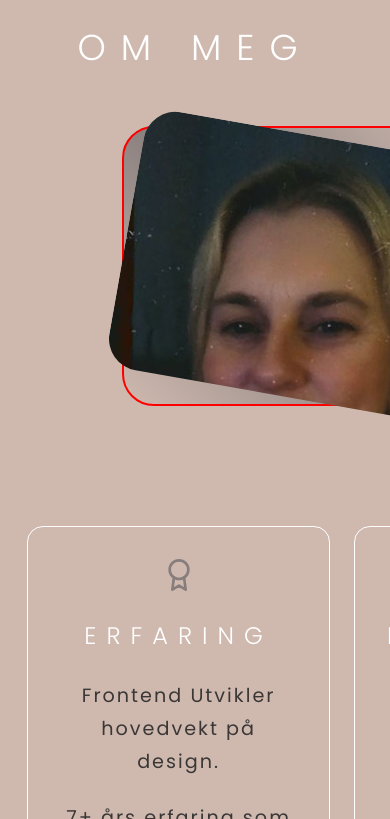
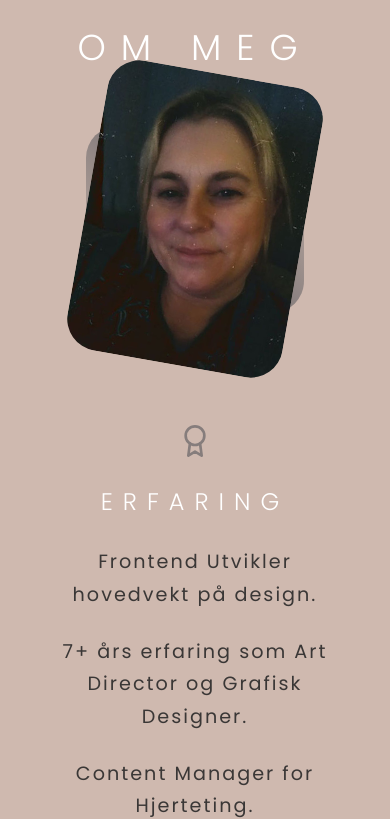
Before and after one commit to Viviann1/praksis-portfolio, a React (Create React App) app: page / in a window 390 px wide. Shown: the part 985-1804 px from the top of the page. Built offline with nearby package versions, Linux system fonts and the light colour scheme.

Commit message:
adjusting about section

```diff
--- a/src/components/about/About.jsx
+++ b/src/components/about/About.jsx
@@ -20,7 +20,7 @@ const About = () => {
 
           <div className="about__content">
           <div className="about__cards">
-            <article className='about__card'>
+             <article className='about__card'>
               <FiAward className='about__icon' />
               <h5>Erfaring</h5>
               <p>Frontend Utvikler hovedvekt på design.</p>
--- a/src/components/about/about.css
+++ b/src/components/about/about.css
@@ -1,7 +1,7 @@
 .about__container {
     display: grid;
     grid-template-columns: 35% 50%;
-    gap: 5%;
+    gap: 15%;
 }
 
 .about__me {
@@ -20,11 +20,8 @@
 
 .about__me-image {
     border-radius: 2rem;
-    margin-top: 2rem;
-    margin-bottom: 2rem;
-    height: 95%;
     overflow: hidden;
-    transform:rotate(10deg);
+    transform: rotate(10deg);
     transition: var(--transition);
 }
 
@@ -40,10 +37,11 @@
 
 .about__card {
     background: var(--color-bg-variant);
-    border: 1px solid;
+    border: 1px solid transparent;
     border-radius: 1rem;
     padding: 2rem;
     text-align: center;
+    transition: var(--transition);
 }
 
 .about__card:hover {
@@ -88,9 +86,7 @@ p {
     }
     .about__me {
         width: 50%;
-        height: 60%;
-        margin: 1rem auto 4rem;
-        border: 2px solid red;
+        margin: 2rem auto 4rem;
     }
 
     .about__content p {
@@ -99,7 +95,7 @@ p {
 }
 
 /* ========MEDIA QUERIES (SMALL DEVICES) =========*/
-@media screen and (max-width: 600px){
+@media screen and (max-width: 600px) {
     .about__me {
         width: 65%;
         margin: 0 auto 3rem;
@@ -107,14 +103,15 @@ p {
     }
 
     .about__cards {
-        grid-template-columns: 1fr 1fr;
+        grid-template-columns: 1fr;
+        gap: 1rem;
     }
 
     .about__content {
         text-align: center;
     }
 
-    .about__container p {
+    .about__content p {
         margin: 1.5rem 0;
     }
 
--- a/src/components/header/header.css
+++ b/src/components/header/header.css
@@ -2,6 +2,8 @@
     height: 100vh;
     padding-top: 7rem;
     overflow: hidden;
+    padding-bottom: 10rem;
+
 }
 
 h1 {
--- a/src/index.css
+++ b/src/index.css
@@ -61,6 +61,7 @@ h1 {
 
 section {
    margin-top: 10rem;
+   height: 100vh;
 }
 
 section > h2, section > h5 {
```
